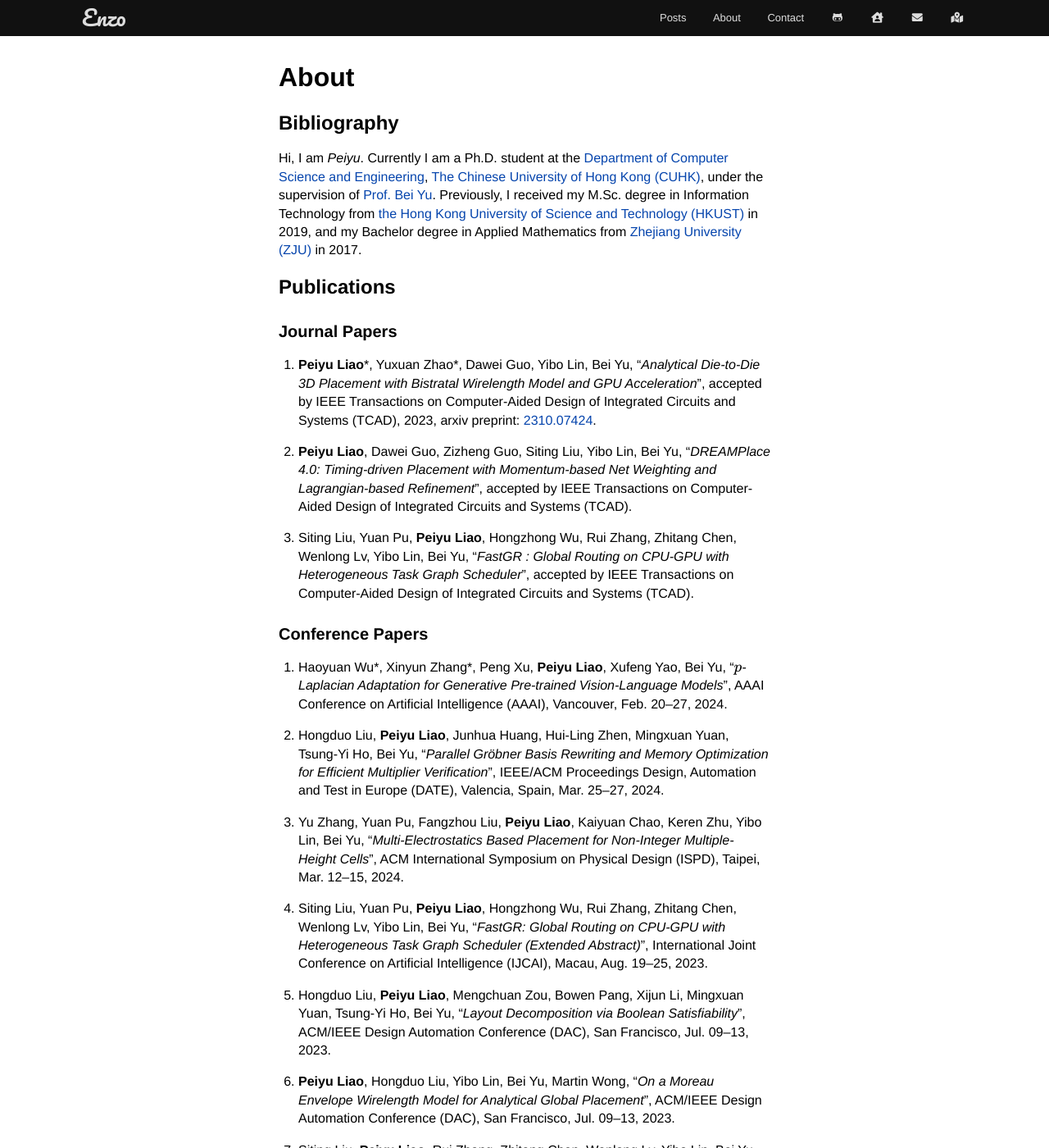
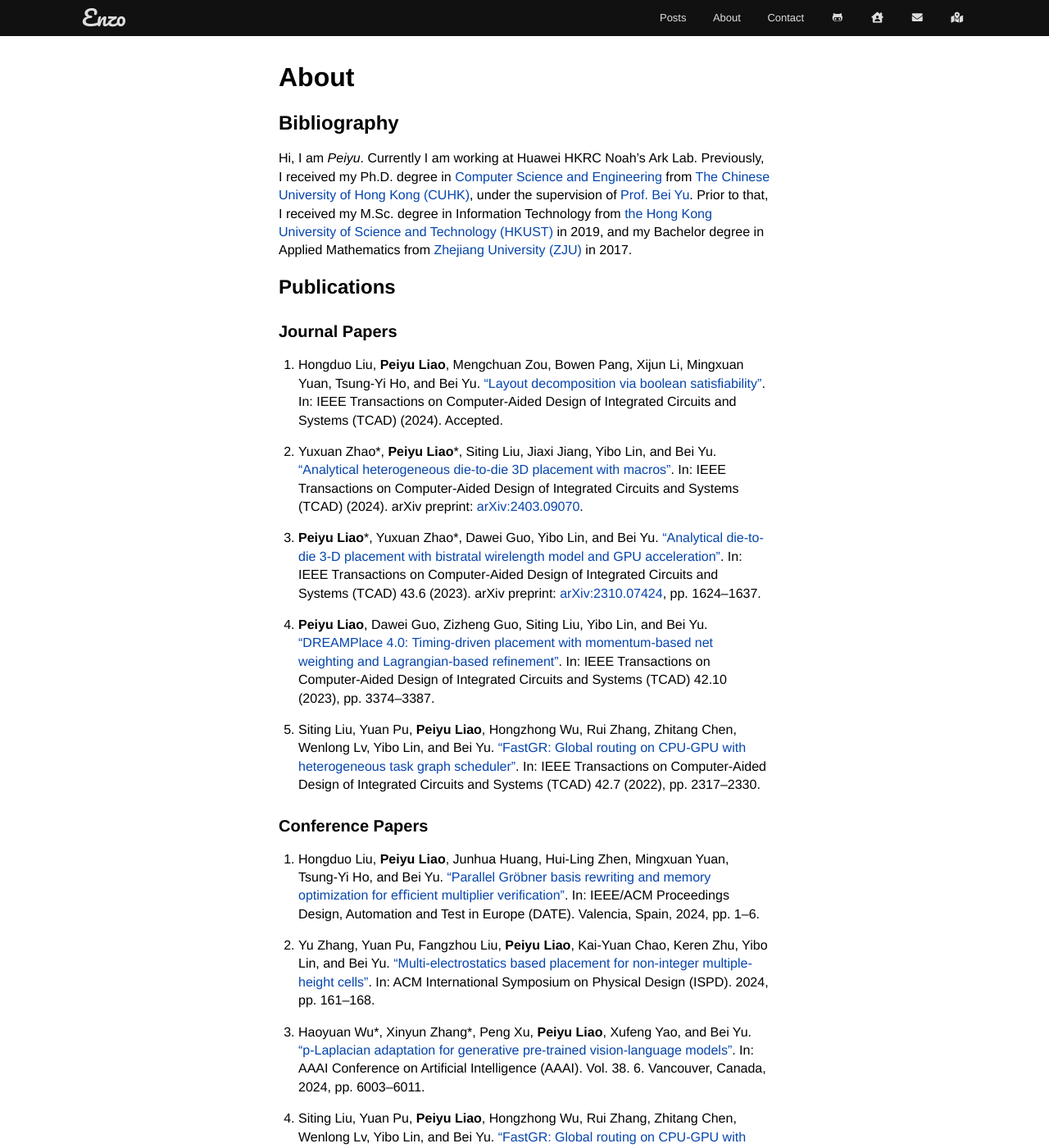
Before and after one commit to enzoleo/enzoleo.github.io, a Jekyll site: the page built from pages/about.md, in a window 1280 px wide and 1400 px high. Shown: the whole window at 82% size. Built offline with Jekyll 4.4.1, drawn with Linux system fonts in a browser that asks for light colours; formulas are drawn with MathJax 3; some of the changed text lies outside the part shown.

Commit message:
Update personal info and publications

```diff
--- a/pages/about.md
+++ b/pages/about.md
@@ -5,26 +5,28 @@ title: About
 
 ## Bibliography
 
-Hi, I am *Peiyu*. Currently I am a Ph.D. student at the [Department of Computer Science and Engineering](http://www.cse.cuhk.edu.hk/), [The Chinese University of Hong Kong (CUHK)](http://www.cuhk.edu.hk/english/index.html), under the supervision of [Prof. Bei Yu](http://www.cse.cuhk.edu.hk/~byu/). Previously, I received my M.Sc. degree in Information Technology from [the Hong Kong University of Science and Technology (HKUST)](https://www.ust.hk/) in 2019, and my Bachelor degree in Applied Mathematics from [Zhejiang University (ZJU)](http://www.zju.edu.cn/) in 2017.
+Hi, I am *Peiyu*. Currently I am working at Huawei HKRC Noah's Ark Lab. Previously, I received my Ph.D. degree in [Computer Science and Engineering](http://www.cse.cuhk.edu.hk/) from [The Chinese University of Hong Kong (CUHK)](http://www.cuhk.edu.hk/english/index.html), under the supervision of [Prof. Bei Yu](http://www.cse.cuhk.edu.hk/~byu/). Prior to that, I received my M.Sc. degree in Information Technology from [the Hong Kong University of Science and Technology (HKUST)](https://www.ust.hk/) in 2019, and my Bachelor degree in Applied Mathematics from [Zhejiang University (ZJU)](http://www.zju.edu.cn/) in 2017.
 
 ## Publications
 
 ### Journal Papers
 
-1. **Peiyu Liao**\*, Yuxuan Zhao\*, Dawei Guo, Yibo Lin, Bei Yu, "*Analytical Die-to-Die 3D Placement with Bistratal Wirelength Model and GPU Acceleration*", accepted by IEEE Transactions on Computer-Aided Design of Integrated Circuits and Systems (TCAD), 2023, arxiv preprint: [2310.07424](http://arxiv.org/abs/2310.07424).
-1. **Peiyu Liao**, Dawei Guo, Zizheng Guo, Siting Liu, Yibo Lin, Bei Yu, "*DREAMPlace 4.0: Timing-driven Placement with Momentum-based Net Weighting and Lagrangian-based Refinement*", accepted by IEEE Transactions on Computer-Aided Design of Integrated Circuits and Systems (TCAD).
-1. Siting Liu, Yuan Pu, **Peiyu Liao**, Hongzhong Wu, Rui Zhang, Zhitang Chen, Wenlong Lv, Yibo Lin, Bei Yu, "*FastGR : Global Routing on CPU-GPU with Heterogeneous Task Graph Scheduler*", accepted by IEEE Transactions on Computer-Aided Design of Integrated Circuits and Systems (TCAD).
+1. Hongduo Liu, **Peiyu Liao**, Mengchuan Zou, Bowen Pang, Xijun Li, Mingxuan Yuan, Tsung-Yi Ho, and Bei Yu. ["Layout decomposition via boolean satisfiability"](http://dx.doi.org/10.1109/TCAD.2024.3467220). In: IEEE Transactions on Computer-Aided Design of Integrated Circuits and Systems (TCAD) (2024). Accepted.
+1. Yuxuan Zhao\*, **Peiyu Liao**\*, Siting Liu, Jiaxi Jiang, Yibo Lin, and Bei Yu. ["Analytical heterogeneous die-to-die 3D placement with macros"](http://dx.doi.org/10.1109/TCAD.2024.3444716). In: IEEE Transactions on Computer-Aided Design of Integrated Circuits and Systems (TCAD) (2024). arXiv preprint: [arXiv:2403.09070](https://arxiv.org/abs/2403.09070).
+1. **Peiyu Liao**\*, Yuxuan Zhao\*, Dawei Guo, Yibo Lin, and Bei Yu. ["Analytical die-to-die 3-D placement with bistratal wirelength model and GPU acceleration"](http://dx.doi.org/10.1109/TCAD.2023.3347293). In: IEEE Transactions on Computer-Aided Design of Integrated Circuits and Systems (TCAD) 43.6 (2023). arXiv preprint: [arXiv:2310.07424](https://arxiv.org/abs/2310.07424), pp. 1624–1637.
+1. **Peiyu Liao**, Dawei Guo, Zizheng Guo, Siting Liu, Yibo Lin, and Bei Yu. ["DREAMPlace 4.0: Timing-driven placement with momentum-based net weighting and Lagrangian-based refinement"](http://dx.doi.org/10.1109/TCAD.2023.3240132). In: IEEE Transactions on Computer-Aided Design of Integrated Circuits and Systems (TCAD) 42.10 (2023), pp. 3374–3387.
+1. Siting Liu, Yuan Pu, **Peiyu Liao**, Hongzhong Wu, Rui Zhang, Zhitang Chen, Wenlong Lv, Yibo Lin, and Bei Yu. ["FastGR: Global routing on CPU-GPU with heterogeneous task graph scheduler"](http://dx.doi.org/10.1109/TCAD.2022.3217668). In: IEEE Transactions on Computer-Aided Design of Integrated Circuits and Systems (TCAD) 42.7 (2022), pp. 2317–2330.
 
 ### Conference Papers
-1. Haoyuan Wu\*, Xinyun Zhang\*, Peng Xu, **Peiyu Liao**, Xufeng Yao, Bei Yu, "*$$p$$-Laplacian Adaptation for Generative Pre-trained Vision-Language Models*", AAAI Conference on Artificial Intelligence (AAAI), Vancouver, Feb. 20–27, 2024.
-1. Hongduo Liu, **Peiyu Liao**, Junhua Huang, Hui-Ling Zhen, Mingxuan Yuan, Tsung-Yi Ho, Bei Yu, "*Parallel Gröbner Basis Rewriting and Memory Optimization for Efficient Multiplier Verification*", IEEE/ACM Proceedings Design, Automation and Test in Europe (DATE), Valencia, Spain, Mar. 25–27, 2024.
-1. Yu Zhang, Yuan Pu, Fangzhou Liu, **Peiyu Liao**, Kaiyuan Chao, Keren Zhu, Yibo Lin, Bei Yu, "*Multi-Electrostatics Based Placement for Non-Integer Multiple-Height Cells*", ACM International Symposium on Physical Design (ISPD), Taipei, Mar. 12–15, 2024.
-1. Siting Liu, Yuan Pu, **Peiyu Liao**, Hongzhong Wu, Rui Zhang, Zhitang Chen, Wenlong Lv, Yibo Lin, Bei Yu, "*FastGR: Global Routing on CPU-GPU with Heterogeneous Task Graph Scheduler (Extended Abstract)*", International Joint Conference on Artificial Intelligence (IJCAI), Macau, Aug. 19–25, 2023.
-1. Hongduo Liu, **Peiyu Liao**, Mengchuan Zou, Bowen Pang, Xijun Li, Mingxuan Yuan, Tsung-Yi Ho, Bei Yu, "*Layout Decomposition via Boolean Satisfiability*", ACM/IEEE Design Automation Conference (DAC), San Francisco, Jul. 09–13, 2023.
-1. **Peiyu Liao**, Hongduo Liu, Yibo Lin, Bei Yu, Martin Wong, "*On a Moreau Envelope Wirelength Model for Analytical Global Placement*", ACM/IEEE Design Automation Conference (DAC), San Francisco, Jul. 09–13, 2023.
-1. Siting Liu, **Peiyu Liao**, Rui Zhang, Zhitang Chen, Wenlong Lv, Yibo Lin, Bei Yu, "*FastGR: Global Routing on CPU-GPU with Heterogeneous Task Graph Scheduler*", IEEE/ACM Proceedings Design, Automation and Test in Europe (DATE), Mar. 14–23, 2022. (**Best Paper Award**)
-1. **Peiyu Liao**, Siting Liu, Zhitang Chen, Wenlong Lv, Yibo Lin, Bei Yu, "*DREAMPlace 4.0: Timing-driven Global Placement with Momentum-based Net Weighting*", IEEE/ACM Proceedings Design, Automation and Test in Europe (DATE), Mar. 14–23, 2022.
-1. Siting Liu, Qi Sun, **Peiyu Liao**, Yibo Lin, Bei Yu, "*Global Placement with Deep Learning-Enabled Explicit Routability Optimization*", IEEE/ACM Proceedings Design, Automation and Test in Europe (DATE), Feb. 01–05, 2021.
-1. Zhuolun He, **Peiyu Liao**, Siting Liu, Yuzhe Ma, Bei Yu, "*Physical Synthesis for Advanced Neural Network Processors*", IEEE/ACM Asian and South Pacific Design Automation Conference (ASPDAC), Jan. 18–21, 2021. (*Invited Paper*)
-1. Zhuolun He, Lu Zhang, **Peiyu Liao**, Yuzhe Ma, Bei Yu, "*Reinforcement Learning Driven Physical Synthesis*", IEEE International Conference on Solid -State and Integrated Circuit Technology (ICSICT), Kunming, Nov. 3–6, 2020. (*Invited Paper*)
-1. Zhuolun He, Yuzhe Ma, Lu Zhang, **Peiyu Liao**, Ngai Wong, Bei Yu, Martin D. F. Wong, "*Learn to Floorplan through Acquisition of Effective Local Search Heuristics*", IEEE International Conference on Computer Design (ICCD), Oct. 18–21, 2020.
+1. Hongduo Liu, **Peiyu Liao**, Junhua Huang, Hui-Ling Zhen, Mingxuan Yuan, Tsung-Yi Ho, and Bei Yu. ["Parallel Gröbner basis rewriting and memory optimization for eﬀicient multiplier verification"](http://dx.doi.org/10.23919/DATE58400.2024.10546568). In: IEEE/ACM Proceedings Design, Automation and Test in Europe (DATE). Valencia, Spain, 2024, pp. 1–6.
+1. Yu Zhang, Yuan Pu, Fangzhou Liu, **Peiyu Liao**, Kai-Yuan Chao, Keren Zhu, Yibo Lin, and Bei Yu. ["Multi-electrostatics based placement for non-integer multiple-height cells"](http://dx.doi.org/10.1145/3626184.3633320). In: ACM International Symposium on Physical Design (ISPD). 2024, pp. 161–168.
+1. Haoyuan Wu\*, Xinyun Zhang\*, Peng Xu, **Peiyu Liao**, Xufeng Yao, and Bei Yu. ["p-Laplacian adaptation for generative pre-trained vision-language models"](http://dx.doi.org/10.1609/aaai.v38i6.28415). In: AAAI Conference on Artificial Intelligence (AAAI). Vol. 38. 6. Vancouver, Canada, 2024, pp. 6003–6011.
+1. Siting Liu, Yuan Pu, **Peiyu Liao**, Hongzhong Wu, Rui Zhang, Zhitang Chen, Wenlong Lv, Yibo Lin, and Bei Yu. ["FastGR: Global routing on CPU-GPU with heterogeneous task graph scheduler (extended abstract)"](http://dx.doi.org/10.24963/ijcai.2023/720). In: International Joint Conference on Artificial Intelligence (IJCAI). Sister Conferences Best Papers. Extended Abstract. Macau, China, 2023, pp. 6458–6462.
+1. **Peiyu Liao**, Hongduo Liu, Yibo Lin, Bei Yu, and Martin Wong. ["On a Moreau envelope wirelength model for analytical global placement"](http://dx.doi.org/10.1109/DAC56929.2023.10247712). In: ACM/IEEE Design Automation Conference (DAC). San Francisco, CA, USA, 2023, pp. 1–6.
+1. Hongduo Liu, **Peiyu Liao**, Mengchuan Zou, Bowen Pang, Xijun Li, Mingxuan Yuan, Tsung-Yi Ho, and Bei Yu. ["Layout decomposition via boolean satisfiability"](http://dx.doi.org/10.1109/DAC56929.2023.10247883). In: ACM/IEEE Design Automation Conference (DAC). San Francisco, CA, USA, 2023, pp. 1–6.
+1. **Peiyu Liao**, Siting Liu, Zhitang Chen, Wenlong Lv, Yibo Lin, and Bei Yu. ["DREAMPlace 4.0: Timing-driven global placement with momentum-based net weighting"](http://dx.doi.org/10.23919/DATE54114.2022.9774725). In: IEEE/ACM Proceedings Design, Automation and Test in Europe (DATE). Antwerp, Belgium, 2022, pp. 939–944.
+1. Siting Liu, **Peiyu Liao**, Rui Zhang, Zhitang Chen, Wenlong Lv, Yibo Lin, and Bei Yu. ["FastGR: global routing on CPU-GPU with heterogeneous task graph scheduler"](http://dx.doi.org/10.23919/DATE54114.2022.9774606). In: IEEE/ACM Proceedings Design, Automation and Test in Europe (DATE). <span style="color:brown">**Best Paper Award**</span>. Antwerp, Belgium, 2022, pp. 760–765.
+1. Zhuolun He, **Peiyu Liao**, Siting Liu, Yuzhe Ma, Yibo Lin, and Bei Yu. ["Physical synthesis for advanced neural network processors (invited paper)"](http://dx.doi.org/10.1145/3394885.3431625). In: IEEE/ACM Asia and South Pacific Design Automation Conference (ASPDAC). Invited Paper. Tokyo, Japan, 2021, pp. 833–840.
+1. Siting Liu, Qi Sun, **Peiyu Liao**, Yibo Lin, and Bei Yu. ["Global placement with deep learning-enabled explicit routability optimization"](http://dx.doi.org/10.23919/DATE51398.2021.9473959). In: IEEE/ACM Proceedings Design, Automation and Test in Europe (DATE). Grenoble, France, 2021, pp. 1821–1824.
+1. Zhuolun He, Yuzhe Ma, Lu Zhang, **Peiyu Liao**, Ngai Wong, Bei Yu, and Martin D. F. Wong. ["Learn to floorplan through acquisition of effective local search heuristics"](http://dx.doi.org/10.1109/ICCD50377.2020.00061). In: IEEE International Conference on Computer Design (ICCD). Hartford, CT, USA, 2020, pp. 324–331.
+1. Zhuolun He, Lu Zhang, Peiyu Liao, Yuzhe Ma, and Bei Yu. ["Reinforcement learning driven physical synthesis : (invited paper)"](http://dx.doi.org/10.1109/ICSICT49897.2020.9278350). In: IEEE International Conference on Solid-State and Integrated Circuit Technology (ICSICT). Invited Paper. Kunming, China, 2020, pp. 1–4.
```
